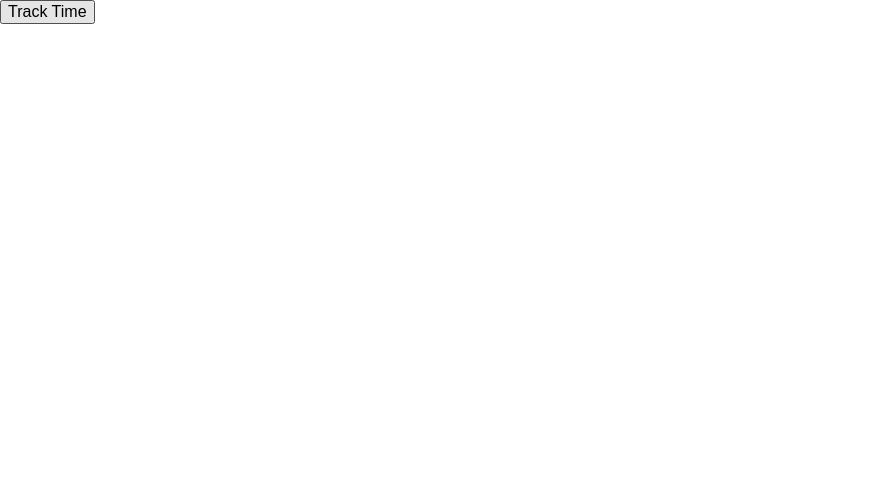
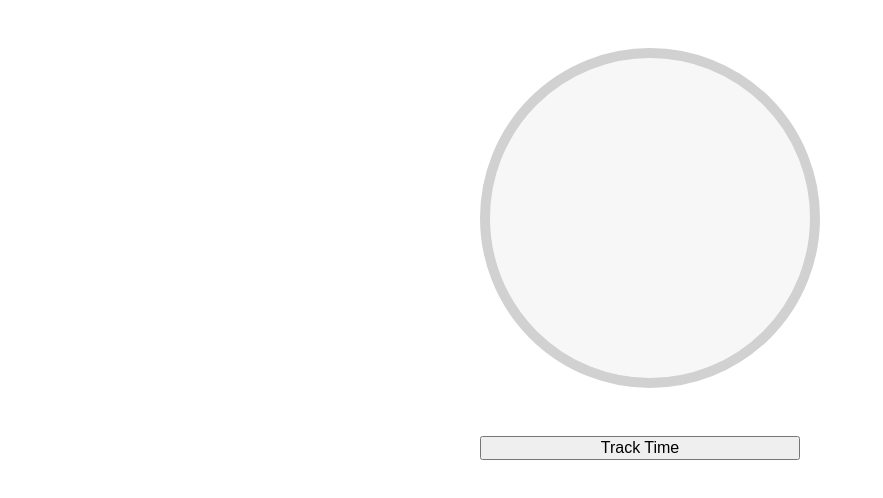
Before and after one commit to heyjohnmurray/time-tracker, a plain HTML site: page index.html in a window 1280 px wide. Shown: the whole page, without its empty margins (0-883 px from the left). Drawn offline with Linux system fonts and the light colour scheme.

Commit message:
timer wrapper and layout

```diff
--- a/app/src/scss/partials/ui.scss
+++ b/app/src/scss/partials/ui.scss
@@ -0,0 +1,24 @@
+$timer-max-size: 20em;
+$rounded-value: 20em;
+
+.timer {
+  display: flex;
+  flex-direction: column;
+  align-content: center;
+  width: $timer-max-size;
+  margin: 0 auto;
+
+  .time-output {
+    width: $timer-max-size;
+    height: $timer-max-size;
+    background: #f7f7f7;
+    border: 10px solid darken(#f7f7f7, 15%);
+    border-radius: $rounded-value;
+    margin: 3em 0;
+  }
+
+  button {
+    margin: 0 auto;
+    width: $timer-max-size;
+  }
+}
--- a/index.html
+++ b/index.html
@@ -9,11 +9,14 @@
     </head>
     <body>
         <main>
-          <div class="time-output js-time-output">
+          <div class="timer">
+            <div class="time-output js-time-output">
 
+            </div>
+            <!-- /.js-time-output -->
+            <button>Track Time</button>
           </div>
-          <!-- /.js-time-output -->
-          <button>Track Time</button>
+          <!-- /.timer -->
         </main>
         <script src="app/dist/js/app.js"></script>
     </body>
```
Also changed, not shown: app/dist/css/main.css.
